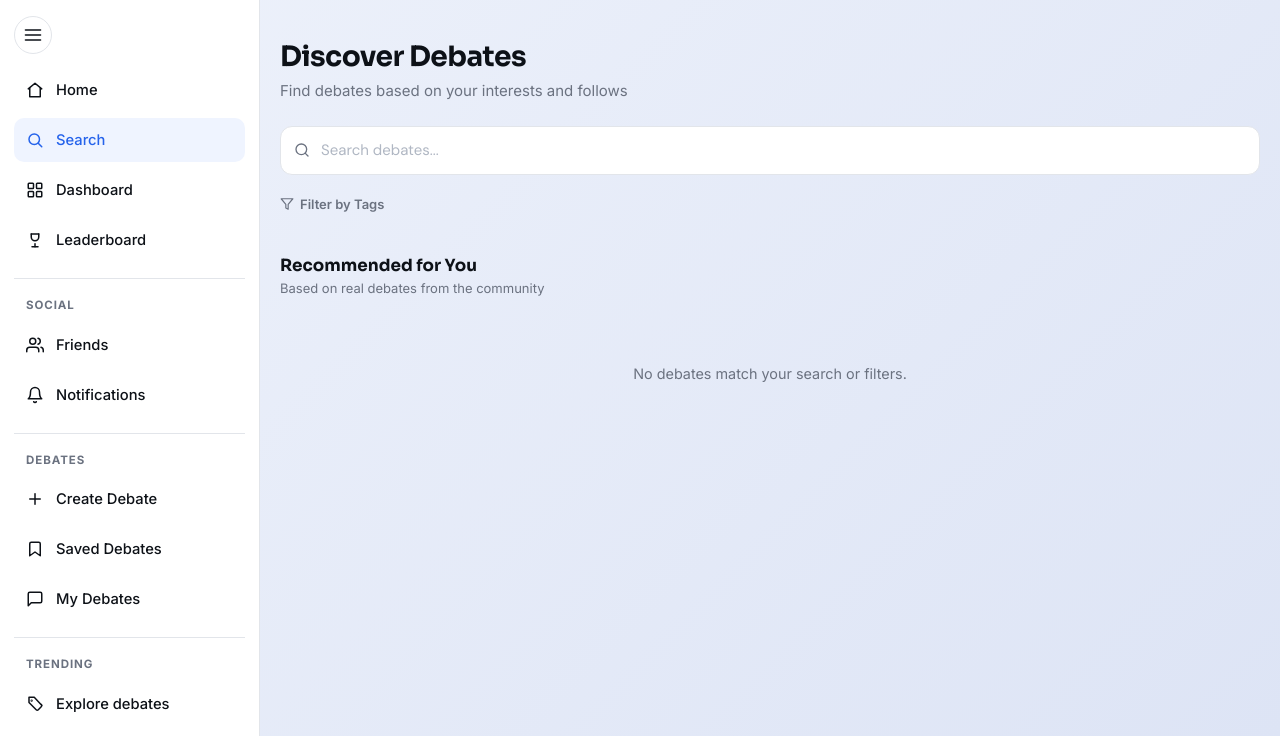
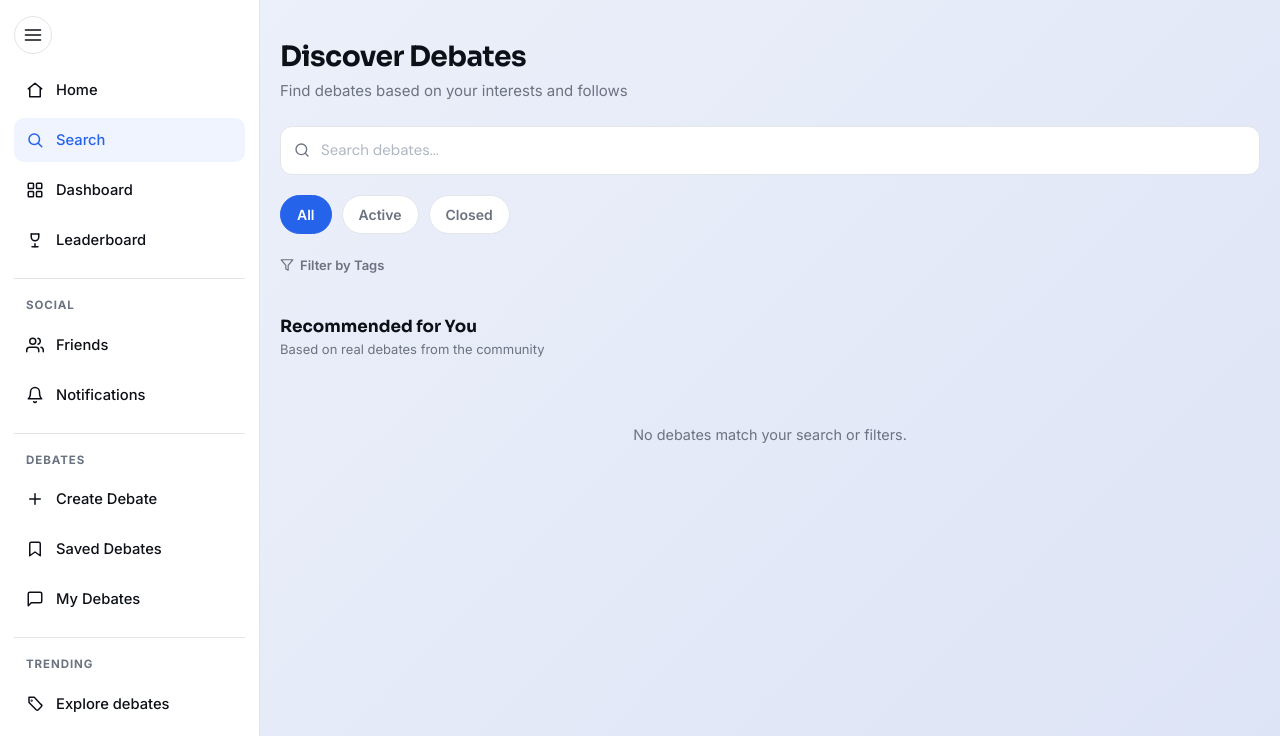
Before and after one commit to top-zizu/CITS-3403-Project, a Flask app: page /search in a window 1280 px wide. Shown: the part 64-800 px from the top of the page. Run offline with Flask 3, Linux system fonts and the light colour scheme; data that the repository does not hold is empty; some libraries are stand-ins or nearby versions.

Commit message:
Upgraded filters
- added filters for active and closed debates in the search debates page
- added ability to deselect filters in the comments

```diff
--- a/static/searchdebates.js
+++ b/static/searchdebates.js
@@ -5,11 +5,14 @@ let debates = [];
 let categories = [];
 const initialParams = new URLSearchParams(window.location.search);
 const initialTag = initialParams.get('tag') || initialParams.get('category') || '';
+const initialStatus = initialParams.get('status') === 'ended' ? 'closed' : initialParams.get('status');
 const activeFilters = new Set(initialTag ? [initialTag] : []);
 let searchQuery = initialParams.get('q') || '';
+let currentStatus = ['active', 'closed'].includes(initialStatus) ? initialStatus : '';
 let searchTimer = null;
 
 const filterTags = document.getElementById('filter-tags');
+const statusButtons = document.querySelectorAll('#status-filters [data-status]');
 const searchInput = document.getElementById('search-input');
 const debatesList = document.getElementById('debates-list');
 const emptyState = document.getElementById('empty-state');
@@ -43,6 +46,12 @@ function showLoginPopup(message) {
 function closeLoginPopup() {
   const popup = document.getElementById('login-popup');
   if (popup) popup.classList.add('hidden');
+}
+
+function renderStatusFilters() {
+  statusButtons.forEach(button => {
+    button.classList.toggle('active', (button.dataset.status || '') === currentStatus);
+  });
 }
 
 function renderFilterTags() {
@@ -100,6 +109,12 @@ function updateFilterUrl() {
     params.set('q', searchQuery);
   } else {
     params.delete('q');
+  }
+
+  if (currentStatus) {
+    params.set('status', currentStatus);
+  } else {
+    params.delete('status');
   }
 
   const queryString = params.toString();
@@ -324,6 +339,10 @@ async function loadDebates() {
     params.set('q', searchQuery);
   }
 
+  if (currentStatus) {
+    params.set('status', currentStatus);
+  }
+
   const response = await fetch(`/api/debates?${params.toString()}`);
 
   if (!response.ok) {
@@ -498,6 +517,20 @@ document.addEventListener('click', event => {
   }
 });
 
+statusButtons.forEach(button => {
+  button.addEventListener('click', () => {
+    currentStatus = button.dataset.status || '';
+    renderStatusFilters();
+    updateFilterUrl();
+
+    loadDebates().catch(() => {
+      debatesList.innerHTML = '';
+      emptyState.textContent = 'Unable to load debates. Please try again.';
+      emptyState.style.display = 'block';
+    });
+  });
+});
+
 searchInput?.addEventListener('input', event => {
 
   searchQuery = event.target.value.trim();
@@ -520,6 +553,8 @@ searchInput?.addEventListener('input', event => {
   }, 250);
 });
 
+renderStatusFilters();
+
 loadDebates().catch(() => {
 
   if (!debatesList || !emptyState) return;
--- a/static/style_searchdebates.css
+++ b/static/style_searchdebates.css
@@ -100,6 +100,37 @@ main {
 }
 
 /* ── Tag Filter ──────────────────────────────────────────── */
+
+.status-filters {
+  display: flex;
+  flex-wrap: wrap;
+  gap: 10px;
+  margin-bottom: 22px;
+}
+
+.status-filters button {
+  border: 1.5px solid var(--border);
+  border-radius: 999px;
+  padding: 8px 16px;
+  background: var(--surface);
+  color: var(--muted);
+  font-size: .875rem;
+  font-weight: 600;
+  cursor: pointer;
+  transition: all .15s ease;
+}
+
+.status-filters button:hover {
+  border-color: var(--accent);
+  color: var(--accent);
+  transform: translateY(-1px);
+}
+
+.status-filters button.active {
+  border-color: var(--accent);
+  background: var(--accent);
+  color: #fff;
+}
 
 .filter-label {
   display: flex;
--- a/templates/searchdebates.html
+++ b/templates/searchdebates.html
@@ -36,6 +36,12 @@
       <input class="search-input" id="search-input" type="text" placeholder="Search debates...">
     </div>
 
+    <div class="status-filters" id="status-filters">
+      <button class="active" data-status="">All</button>
+      <button data-status="active">Active</button>
+      <button data-status="closed">Closed</button>
+    </div>
+
     <div class="filter-label">
       <svg viewBox="0 0 24 24" fill="none" stroke="currentColor" stroke-width="2" stroke-linecap="round" stroke-linejoin="round">
         <polygon points="22 3 2 3 10 12.46 10 19 14 21 14 12.46 22 3"/>
```
Also changed, not shown: templates/debate_detail.html (+5 -2 lines).
